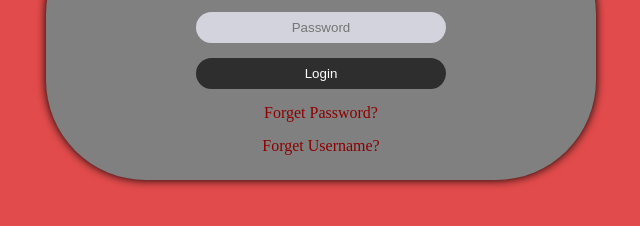
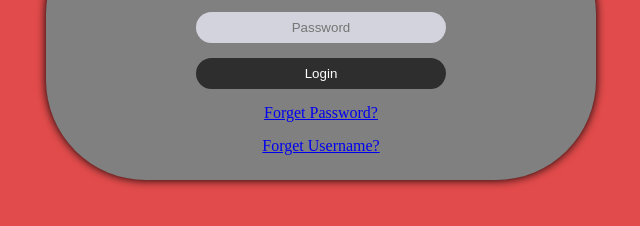
Before and after one commit to aabustos/Design, a plain HTML site: page homework3FrontEnd/loginindex.html in a window 1280 px wide. Shown: the part 466-692 px from the top of the page, without its empty margins (319-959 px from the left). Drawn offline with Linux system fonts and the light colour scheme.

Commit message:
Add files via upload

```diff
--- a/homework3FrontEnd/loginindex.html
+++ b/homework3FrontEnd/loginindex.html
@@ -15,8 +15,8 @@
             <li><input type="text" name = "User Name" placeholder="User Name"></li>
             <li><input type="password" name = "Password" placeholder="Password"></li>
             <li><input type="button" name = "Submit" value="Login"></li>
-            <li>Forget Password?</li>
-            <li>Forget Username?</li>
+            <li><a href="/forget/password">Forget Password?</a></li>
+            <li><a href = "/forgot/username">Forget Username?</a></li>
 
         </ul>
     </div>
```
Also changed, not shown: homework3FrontEnd/registrationindex.html (+1 -1 lines).
